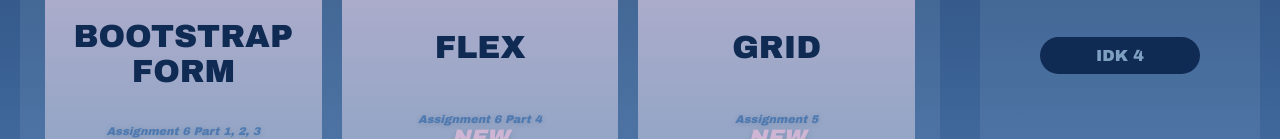
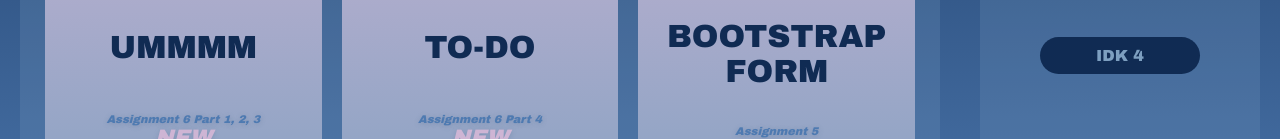
Before and after one commit to ddukssu/assingments, a plain HTML site: page index.html in a window 1280 px wide. Shown: the part 477-616 px from the top of the page. Drawn offline with Linux system fonts and the light colour scheme.

Commit message:
Update project titles in index.html

```diff
--- a/index.html
+++ b/index.html
@@ -22,7 +22,7 @@
         <div class="afaf">
         <div class="cards">
         <img src="https://i.pinimg.com/736x/4c/1b/59/4c1b599b638d0e8c4d6c757870b7a445.jpg" alt="Nam Yejun from PLAVE">
-        <h3>BOOTSTRAP FORM</h3>
+        <h3>UMMMM</h3>
         <p>
             Assignment 6 Part 1, 2, 3<br><b>NEW</b>
         </p>
@@ -30,15 +30,15 @@
         </div>
         <div class="cards">
         <img src="https://i.pinimg.com/736x/c7/f1/30/c7f130780c4f5dea787771c150574c6f.jpg" alt="Nam Yejun from PLAVE">
-        <h3>FLEX</h3>
+        <h3>TO-DO</h3>
         <p>
             Assignment 6 Part 4<br><b>NEW</b>
         </p>
-        <a href="index65.html" class="button">LEARN MORE</a>
+        <a href="index64.html" class="button">LEARN MORE</a>
         </div>
         <div class="cards">
         <img src="https://i.pinimg.com/736x/64/88/85/6488855373591a690822e9cddaba8dbc.jpg" alt="Nam Yejun from PLAVE">
-        <h3>GRID</h3>
+        <h3>BOOTSTRAP FORM</h3>
         <p>
             Assignment 5<br><b>NEW</b>
         </p>
```
